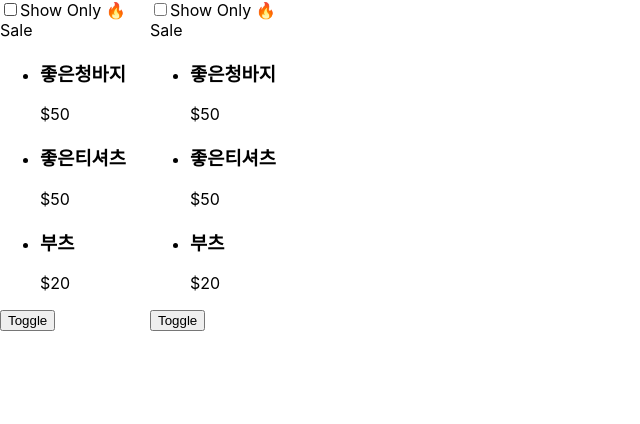
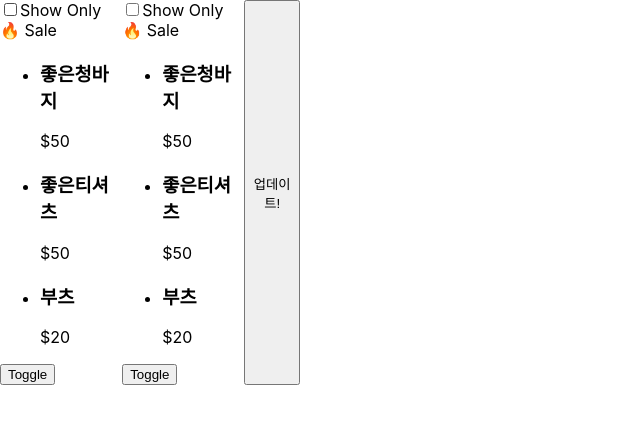
Before and after one commit to taewonnn/react-query, a React (Create React App) app: page / in a window 1280 px wide. Shown: the top 424 px of the page, without its empty margins (0-640 px from the left). Built offline with nearby package versions, Linux system fonts and the light colour scheme.

Commit message:
react-query

```diff
--- a/src/components/MainProducts.jsx
+++ b/src/components/MainProducts.jsx
@@ -1,9 +1,13 @@
 import React, { useState } from 'react';
 import Products from './Products';
+import { useQueryClient } from '@tanstack/react-query'
 
 export default function MainProducts() {
   const [showLeftProducts, setShowLeftProducts] = useState(true);
   const [showRightProducts, setShowRightProducts] = useState(true);
+
+  const queryClient = useQueryClient();
+
   return (
     <main className='container'>
       <div>
@@ -18,6 +22,10 @@ export default function MainProducts() {
           Toggle
         </button>
       </div>
+      <button onClick={() => {
+        queryClient.invalidateQueries(['products'] )
+      }
+      }>업데이트!</button>
     </main>
   );
 }
--- a/src/components/Products.jsx
+++ b/src/components/Products.jsx
@@ -9,8 +9,11 @@ export default function Products() {
 
   // use-query
   const { isLoading, error, data: products } = useQuery(['products', checked], async () => {
-    console.log('fetching...');
+    console.log('fetching...', checked);
     return fetch(`data/${checked ? 'sale_' : ''}products.json`).then((res) => res.json())
+  }, {
+    // 캐시를 길게
+    staleTime: 1000 * 60 * 5,
   });
 
   const handleChange = () => setChecked((prev) => !prev);
```
